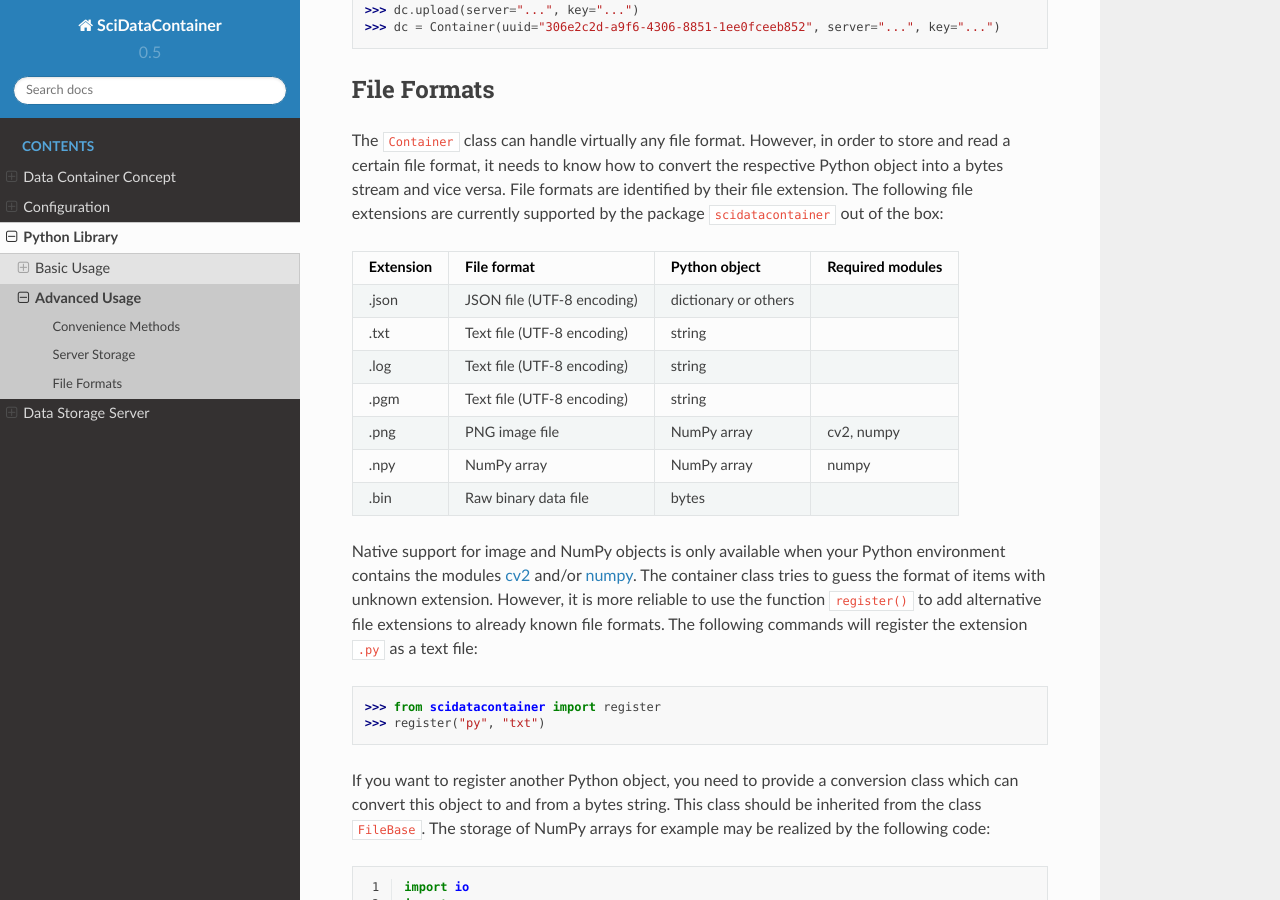
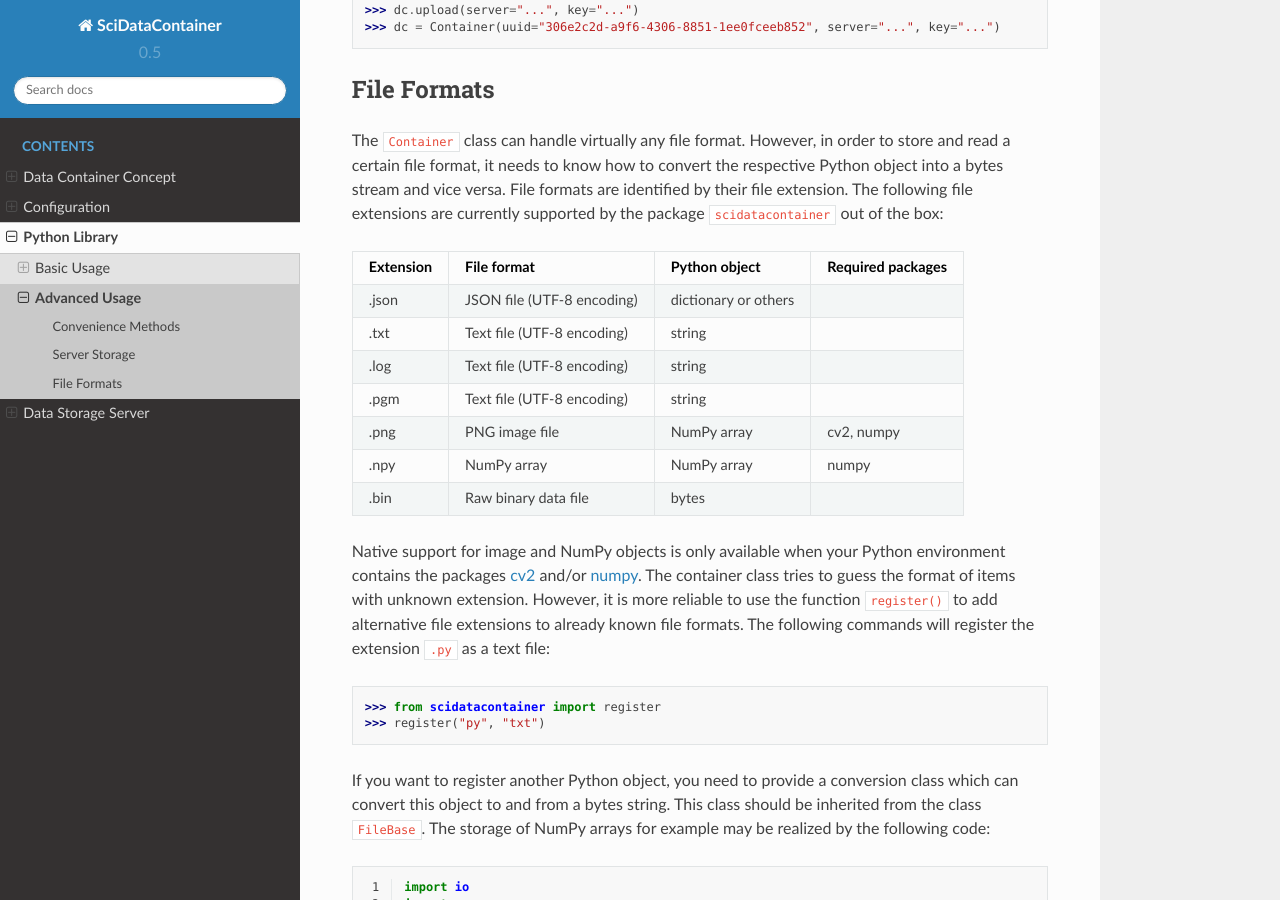
Before and after one commit to SciDataContainer/SciDataContainer, a Sphinx documentation site: the page built from docs/source/python/advanced.rst, in a window 1280 px wide and 900 px high, scrolled down 1119 px. Built offline with Sphinx 7.4.7 and the Read the Docs theme 2.0.0, drawn with Linux system fonts in a browser that asks for light colours.

Commit message:
Documentation update

```diff
--- a/docs/source/concept.rst
+++ b/docs/source/concept.rst
@@ -9,7 +9,7 @@
 
 Only the two items ``content.json`` and ``meta.json`` are required and must be located in the root part of the container. The optional root item ``license.txt`` may be used to store the text of the license for the dataset.
 
-The data payload of a container consisting of the datset and the parameter data should be stored in certain parts of the container. Although there are no restrictions in using parts, you should restrict yourself to a set of `suggested parts <#parts>`_.
+The data payload of a container consisting of the dataset and the parameter data should be stored in certain parts of the container. Although there are no restrictions in using parts, you should restrict yourself to a set of `suggested parts <#parts>`_.
 
 Container Parameters
 --------------------
@@ -78,7 +78,7 @@
 Container Variants
 ------------------
 
-Our data model currently supports three variants of data containers, based on certain usecases. The distinction is mainly relevant for data storage and therefore of particular interest when you upload the container to a storage server. The respective variant is selected using the boolean attributes ``static`` and ``complete`` of the item ``content.json``:
+Our data model currently supports three variants of data containers, based on certain use cases. The distinction is mainly relevant for data storage and therefore of particular interest when you upload the container to a storage server. The respective variant is selected using the boolean attributes ``static`` and ``complete`` of the item ``content.json``:
 
 .. csv-table::
     :header: ``static``, ``complete``, Container variant
--- a/docs/source/python/advanced.rst
+++ b/docs/source/python/advanced.rst
@@ -44,7 +44,7 @@
 The ``Container`` class can handle virtually any file format. However, in order to store and read a certain file format, it needs to know how to convert the respective Python object into a bytes stream and vice versa. File formats are identified by their file extension. The following file extensions are currently supported by the package ``scidatacontainer`` out of the box:
 
 .. csv-table::
-	:header: Extension, File format, Python object, Required modules
+	:header: Extension, File format, Python object, Required packages
 
 	.json, JSON file (UTF-8 encoding), dictionary or others,
 	.txt, Text file (UTF-8 encoding), string,
@@ -54,7 +54,7 @@
 	.npy, NumPy array, NumPy array, numpy
 	.bin, Raw binary data file, bytes,
 
-Native support for image and NumPy objects is only available when your Python environment contains the modules `cv2 <https://pypi.org/project/opencv-python/>`_ and/or `numpy <https://pypi.org/project/numpy/>`_. The container class tries to guess the format of items with unknown extension. However, it is more reliable to use the function ``register()`` to add alternative file extensions to already known file formats. The following commands will register the extension ``.py`` as a text file:
+Native support for image and NumPy objects is only available when your Python environment contains the packages `cv2 <https://pypi.org/project/opencv-python/>`_ and/or `numpy <https://pypi.org/project/numpy/>`_. The container class tries to guess the format of items with unknown extension. However, it is more reliable to use the function ``register()`` to add alternative file extensions to already known file formats. The following commands will register the extension ``.py`` as a text file:
 
 	>>> from scidatacontainer import register
 	>>> register("py", "txt")
--- a/docs/source/server.rst
+++ b/docs/source/server.rst
@@ -18,7 +18,7 @@
 	:header: HTTP return code, Description, Returned content
 
 	``201 Created``, Successful container upload
-	``400 Bad Request``, Existing static dataset with same hash and containerType, JSON object
+	``400 Bad Request``, Existing static dataset with same ``hash`` and ``containerType``, JSON object
 	``400 Bad Request``, Malformed or invalid container
 	``403 Forbidden``, Unauthorized access
 	``409 Conflict``, Existing completed dataset with same UUID
```
